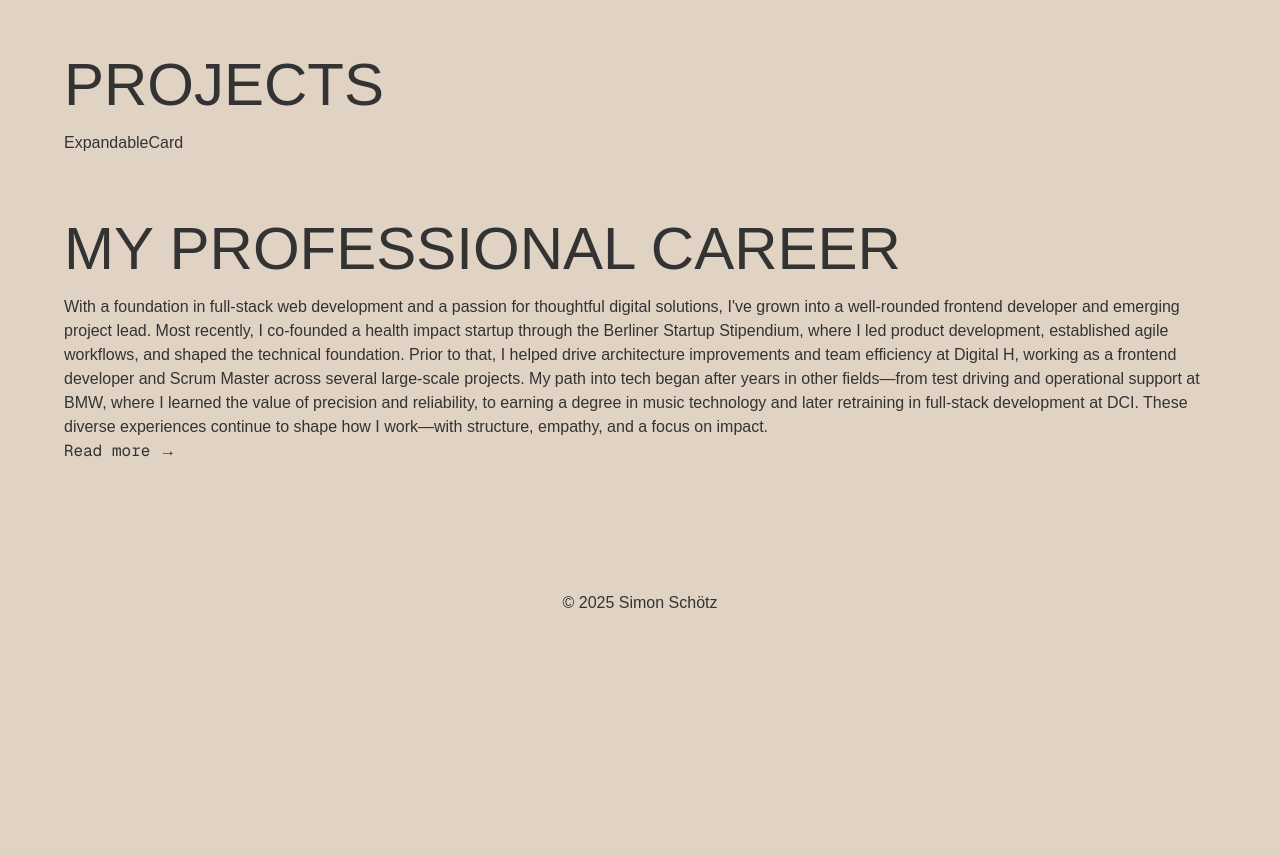
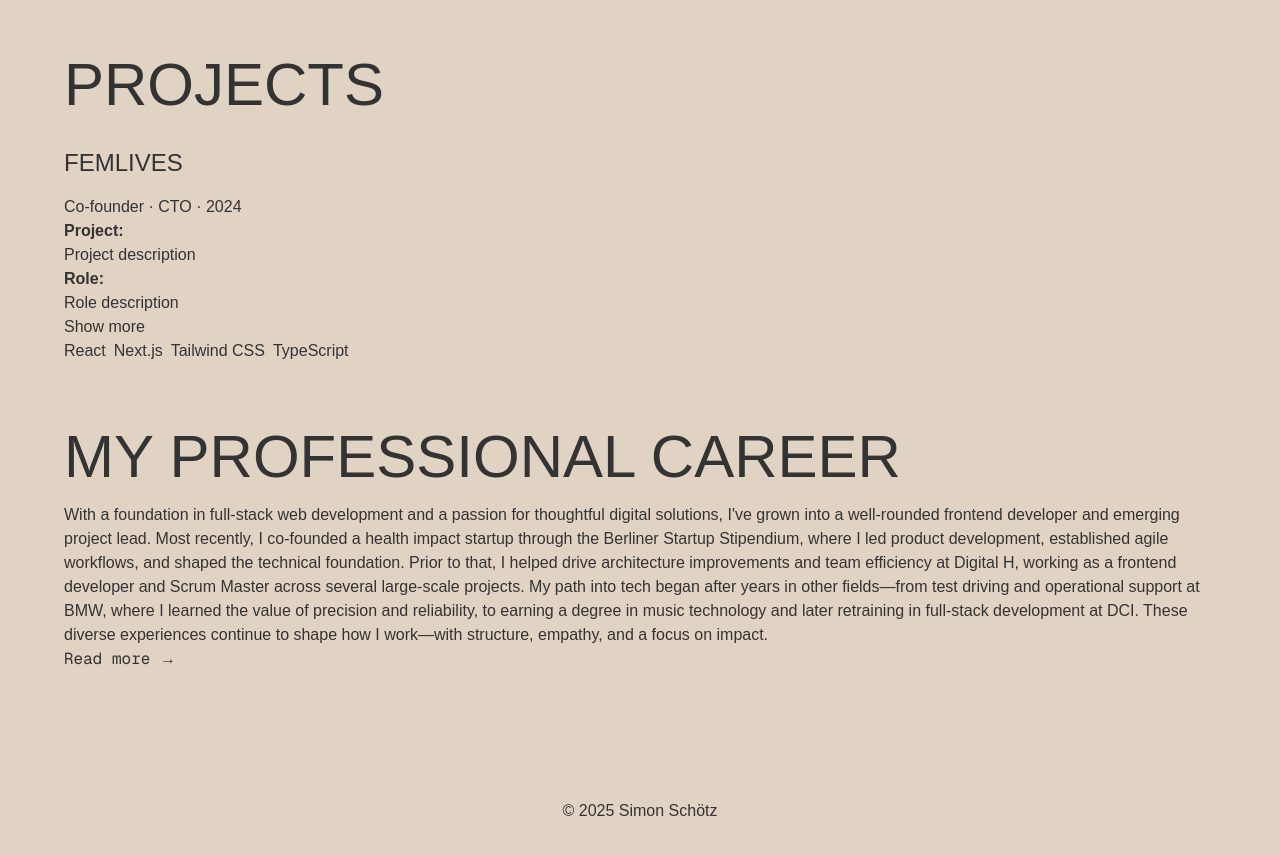
Before and after one commit to SimonSchoetz/simon-schoetz-website-2025, a Next.js app: page / in a window 1280 px wide. Shown: the part 1160-2015 px from the top of the page. Before the commit the page ends 1839 px from the top, so only its background shows below. Built offline with nearby package versions, Linux system fonts and the light colour scheme.

Commit message:
set up structure for expandable card

```diff
--- a/app/_components/ProjectsSection.tsx
+++ b/app/_components/ProjectsSection.tsx
@@ -1,4 +1,4 @@
-import { ExpandableCard, H2, Section } from '@/components';
+import { ExpandableCard, H2, H4, Section } from '@/components';
 import { FCProps } from '@/types';
 
 type Props = object;
@@ -7,7 +7,36 @@ export const ProjectsSection: FCProps<Props> = ({ ...props }) => {
   return (
     <Section {...props}>
       <H2 text='Projects' className='mb-4' />
-      <ExpandableCard />
+      <ExpandableCard
+        title='Femlives'
+        subheading='Co-founder · CTO · 2024'
+        fixedContent={
+          <>
+            <div>
+              <H4 text='Project:' />
+              <p>Project description</p>
+            </div>
+            <div>
+              <H4 text='Role:' />
+              <p>Role description</p>
+            </div>
+          </>
+        }
+        expandableContent={
+          <>
+            <div>
+              <H4 text='Key Achievements:' />
+              <p>Key achievements description</p>
+            </div>
+
+            <div>
+              <H4 text='Learnings & Growth:' />
+              <p>Learnings and growth description</p>
+            </div>
+          </>
+        }
+        techStack={['React', 'Next.js', 'Tailwind CSS', 'TypeScript']}
+      />
     </Section>
   );
 };
--- a/components/ExpandableCard.tsx
+++ b/components/ExpandableCard.tsx
@@ -1,7 +1,52 @@
+'use client';
+
 import { FCProps } from '@/types';
+import { useState } from 'react';
+import { Button } from './Button';
+import { H3 } from './Headings';
 
-type Props = object;
+type Props = {
+  title: string;
+  subheading: string;
+  fixedContent: React.ReactNode;
+  expandableContent: React.ReactNode;
+  techStack: string[];
+};
 
-export const ExpandableCard: FCProps<Props> = ({ ...props }) => {
-  return <div {...props}>ExpandableCard</div>;
+export const ExpandableCard: FCProps<Props> = ({
+  fixedContent,
+  expandableContent,
+  title,
+  subheading,
+  techStack,
+  ...props
+}) => {
+  const [isExpanded, setIsExpanded] = useState(false);
+
+  const handleToggle = () => setIsExpanded(!isExpanded);
+
+  return (
+    <div {...props}>
+      <div>
+        <H3 text={title} />
+        <p>{subheading}</p>
+      </div>
+
+      {fixedContent}
+
+      {isExpanded && <div>{expandableContent}</div>}
+
+      <Button
+        config='defaultButton'
+        label={isExpanded ? 'Show less' : 'Show more'}
+        onClick={handleToggle}
+      />
+
+      <div className='flex flex-wrap gap-2'>
+        {techStack.map((tech) => (
+          <div key={tech}>{tech}</div>
+        ))}
+      </div>
+    </div>
+  );
 };
```
